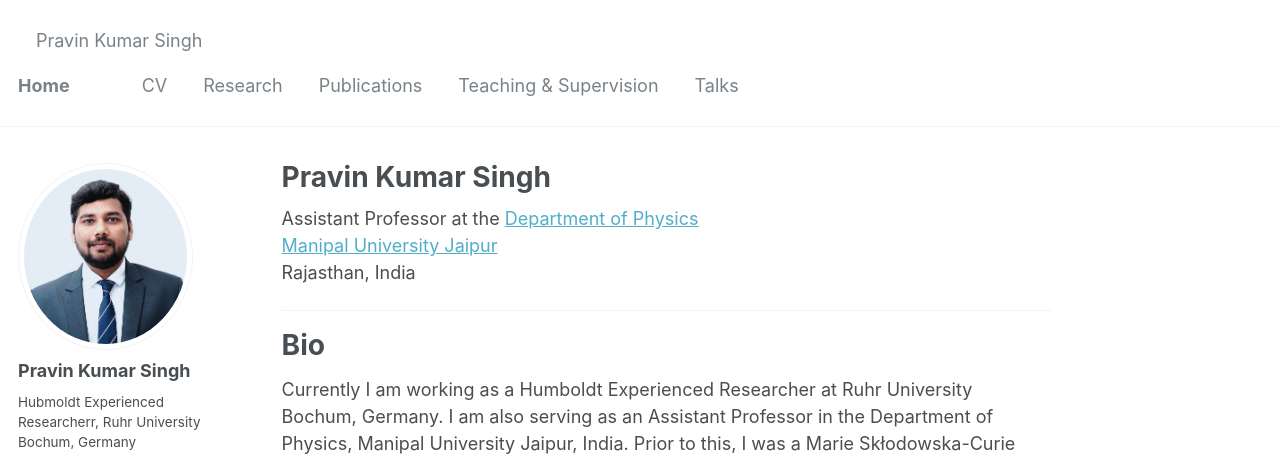
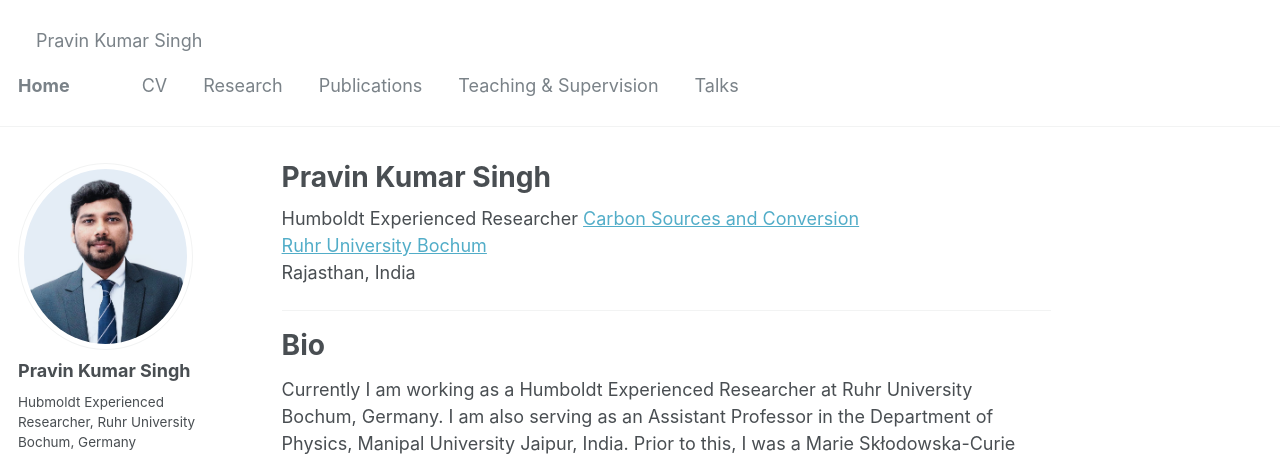
Before and after one commit to pravinsinghsrinet/pravinsinghsrinet.github.io, a plain HTML site: page index.html in a window 1280 px wide. Shown: the top 461 px of the page. Drawn offline with Linux system fonts and the light colour scheme; some icons are missing.

Commit message:
Update index.html

```diff
--- a/index.html
+++ b/index.html
@@ -46,7 +46,7 @@
       </div>
       <div class="author__content">
         <h3 class="author__name">Pravin Kumar Singh</h3>
-        <p class="author__bio">Hubmoldt Experienced Researcherr, Ruhr University Bochum, Germany</p>
+        <p class="author__bio">Hubmoldt Experienced Researcher, Ruhr University Bochum, Germany</p>
       </div>
       <div class="author__urls-wrapper">
         <ul class="author__urls social-icons">
@@ -66,8 +66,7 @@
         <h1 class="page__title" itemprop="headline">Pravin Kumar Singh</h1>
       </header>
       <section class="page__content" itemprop="text">
-<p>Assistant Professor at the <a href="https://manipal.edu/mujaipur.html">Department of Physics</a><br>
-<a href="https://manipal.edu/mujaipur.html">Manipal University Jaipur</a><br>
+<p>Humboldt Experienced Researcher <a href="https://www.ruhr-uni-bochum.de/en">Carbon Sources and Conversion</a><br><a href="https://www.ls-csc.ruhr-uni-bochum.de/">Ruhr University Bochum</a><br>
 Rajasthan, India</p>
 <hr>
 <h1 id="bio">Bio</h1>
```
